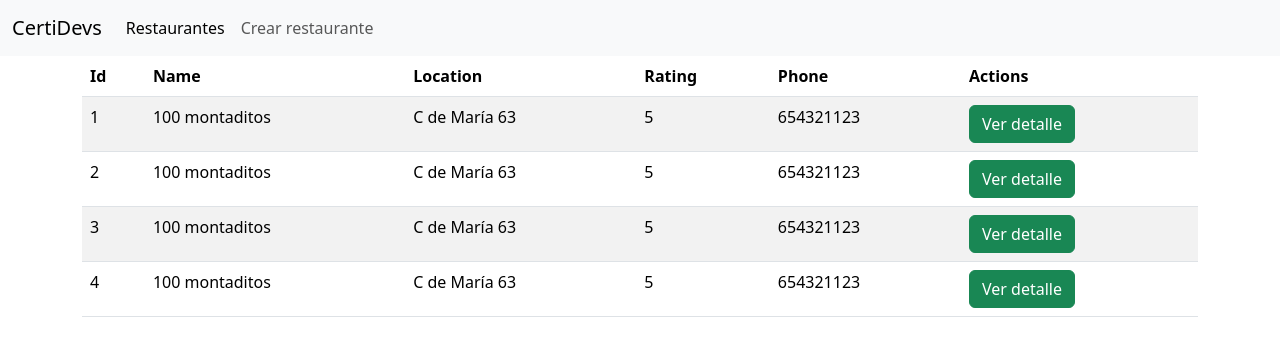
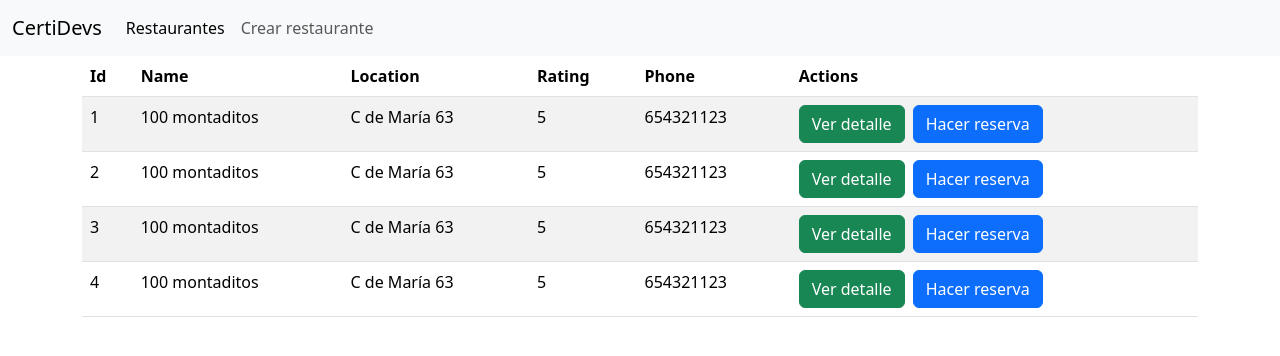
Before and after one commit to Teutona89/adecco_angular_ed2, an Angular app in the folder 009.angular/angular-005-enrutado/: page /restaurantes in a window 1280 px wide. Shown: the top 356 px of the page. Built offline with nearby package versions, Linux system fonts and the light colour scheme.

Commit message:
Angular enrutado restaurant-booking

```diff
--- a/009.angular/angular-005-enrutado/src/app/app.routes.ts
+++ b/009.angular/angular-005-enrutado/src/app/app.routes.ts
@@ -2,6 +2,7 @@
 import { RestaurantListComponent } from './restaurant-list/restaurant-list.component';
 import { RestaurantFormComponent } from './restaurant-form/restaurant-form.component';
 import { RestaurantDetailComponent } from './restaurant-detail/restaurant-detail.component';
+import { RestaurantBookingComponent } from './restaurant-booking/restaurant-booking.component';
 
 export const routes: Routes = [
   {
@@ -15,6 +16,11 @@
   {
     path: 'restaurantes/:id/detalle',
     component: RestaurantDetailComponent
+  },
+  {
+    path: 'restaurantes/:id/reservas',
+    component: RestaurantBookingComponent
   }
 
+
 ];
--- a/009.angular/angular-005-enrutado/src/app/restaurant-list/restaurant-list.component.html
+++ b/009.angular/angular-005-enrutado/src/app/restaurant-list/restaurant-list.component.html
@@ -24,9 +24,14 @@
                 <td>{{restaurant.rating}}</td>
                 <td>{{restaurant.phone}}</td>
                 <td>
-                  <button class="btn btn-success"
+                  <button class="btn btn-success me-2"
                   [routerLink]="['/restaurantes', restaurant.id, 'detalle']">
                   Ver detalle</button>
+
+                  <button class="btn btn-primary"
+                  [routerLink]="['/restaurantes', restaurant.id, 'reservas']"
+                  >Hacer reserva</button>
+
                 </td>
             </tr>
           }
```
Also changed, not shown: 1 other file (tests, documents, lock files or other folders).
